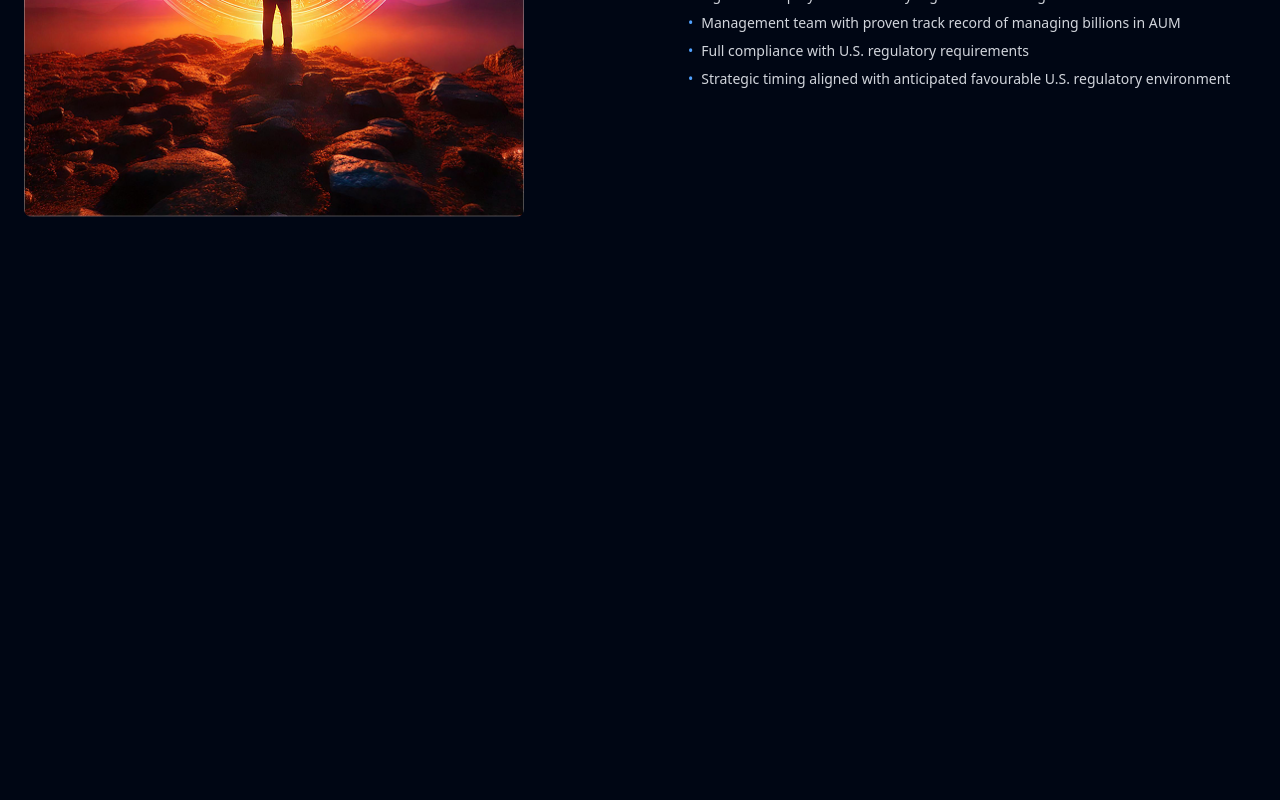
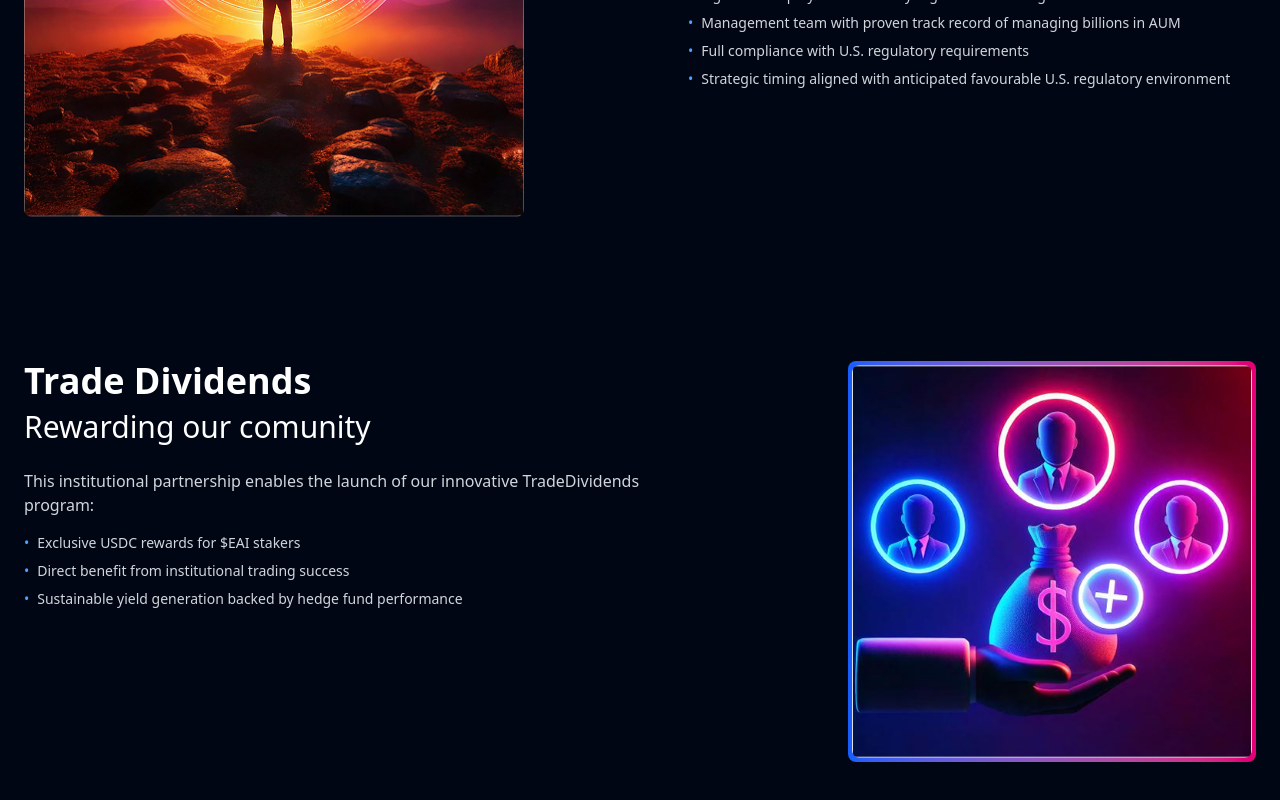
Before and after one commit to oyerohabib/eagle-ai, a Next.js app: page / in a window 1280 px wide. Shown: the part 1374-2174 px from the top of the page. Before the commit the page ends 1671 px from the top, so only its background shows below. Built offline with nearby package versions, Linux system fonts and the light colour scheme.

Commit message:
feat: developed dividend section, renamed components to removed section from their end

```diff
--- /dev/null
+++ b/src/app/components/Dividends.tsx
@@ -0,0 +1,45 @@
+import Image from "next/image";
+import DividendsIllustration from "@/app/assets/dividends-illustration.png";
+import { FeatureList } from "./Feature";
+
+const DividendsSection: React.FC = () => {
+  const benefits = [
+    "Exclusive USDC rewards for $EAI stakers",
+    "Direct benefit from institutional trading success",
+    "Sustainable yield generation backed by hedge fund performance",
+  ];
+
+  return (
+    <div className="bg-navy-900 text-white py-16">
+      <div className="container mx-auto px-6">
+        <div className="flex flex-col lg:flex-row items-start mb-16">
+          <div className="w-full lg:w-1/2 mb-8 lg:mb-0">
+            <h2 className="text-4xl font-bold mb-2">Trade Dividends</h2>
+            <h3 className="text-3xl font-light mb-6">Rewarding our comunity</h3>
+
+            <p className="text-gray-300 mb-4">
+              This institutional partnership enables the launch of our
+              innovative TradeDividends program:
+            </p>
+
+            <FeatureList items={benefits} />
+          </div>
+
+          <div className="w-full lg:w-1/2 flex justify-center lg:justify-end">
+            <div className="bg-gradient-to-r from-blue-600 to-pink-600 p-1 rounded-lg">
+              <Image
+                src={DividendsIllustration}
+                alt="Trade Dividends Illustration"
+                width={400}
+                height={300}
+                className="rounded-lg"
+              />
+            </div>
+          </div>
+        </div>
+      </div>
+    </div>
+  );
+};
+
+export default DividendsSection;
--- a/src/app/components/FeatureSection.tsx
+++ b/src/app/components/Feature.tsx
@@ -11,7 +11,7 @@ const FeatureListItem: React.FC<FeatureListItemProps> = ({ text }) => {
   );
 };
 
-const FeatureList: React.FC<FeatureListProps> = ({ items }) => {
+export const FeatureList: React.FC<FeatureListProps> = ({ items }) => {
   return (
     <ul className="text-gray-300 text-sm">
       {items.map((item, index) => (
--- a/src/app/page.tsx
+++ b/src/app/page.tsx
@@ -1,6 +1,7 @@
-import AlertBanner from "./components/AlertBanner";
-import FeatureSection from "./components/FeatureSection";
-import HeroSection from "./components/HeroSection";
+import AlertBanner from "./components/Banner";
+import DividendsSection from "./components/Dividends";
+import FeatureSection from "./components/Feature";
+import HeroSection from "./components/Hero";
 import Navbar from "./components/Navbar";
 
 export default function Home() {
@@ -10,6 +11,7 @@ export default function Home() {
       <AlertBanner />
       <HeroSection />
       <FeatureSection />
+      <DividendsSection />
     </div>
   );
 }
```
Also changed, not shown: src/app/components/Banner.tsx (renamed from src/app/components/AlertBanner.tsx), src/app/components/Hero.tsx (renamed from src/app/components/HeroSection.tsx).
